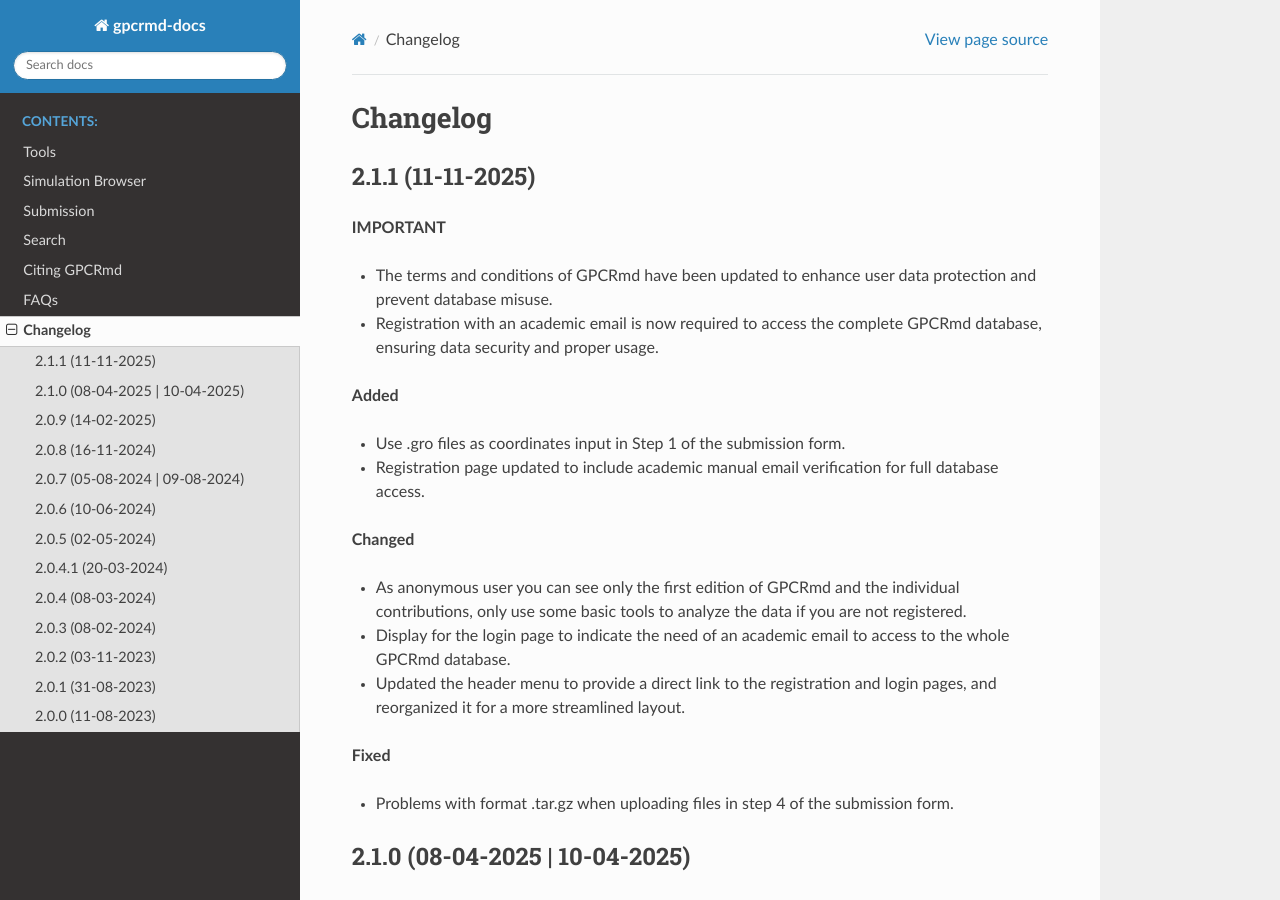
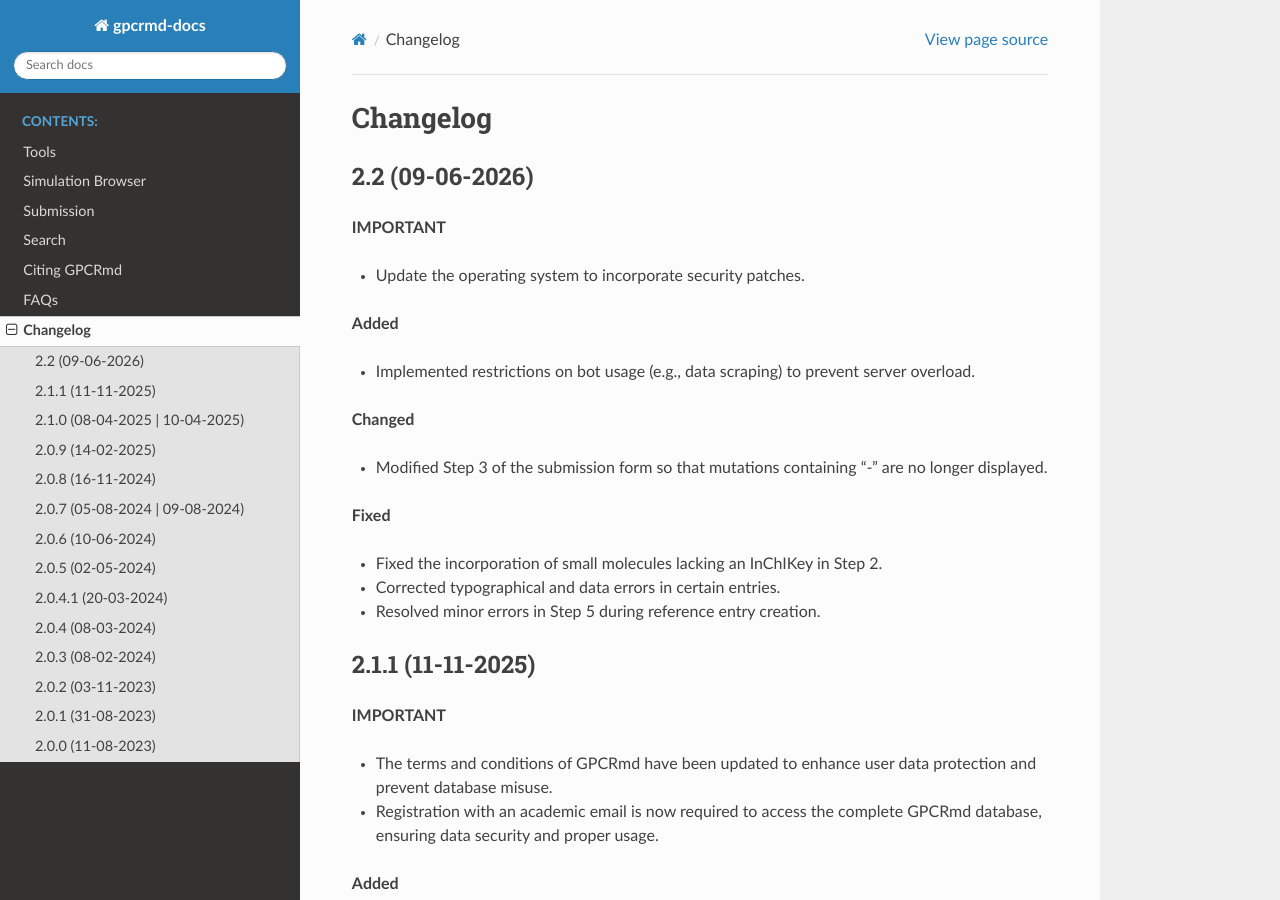
Before and after one commit to GPCRmd/gpcrmd-docs, a Sphinx documentation site: the page built from source/changelog.rst, in a window 1280 px wide and 900 px high. Built offline with Sphinx 7.4.7 and the Read the Docs theme 3.1.0, drawn with Linux system fonts in a browser that asks for light colours.

Commit message:
Patch 2.2

```diff
--- a/source/changelog.rst
+++ b/source/changelog.rst
@@ -4,6 +4,27 @@
 .. toctree::
     :maxdepth: 1
 
+
+2.2 (09-06-2026)
+*******************************
+
+**IMPORTANT**
+
+* Update the operating system to incorporate security patches.
+
+**Added**
+
+* Implemented restrictions on bot usage (e.g., data scraping) to prevent server overload.
+
+**Changed**
+
+* Modified Step 3 of the submission form so that mutations containing "-" are no longer displayed.
+
+**Fixed**
+
+* Fixed the incorporation of small molecules lacking an InChIKey in Step 2.
+* Corrected typographical and data errors in certain entries.
+* Resolved minor errors in Step 5 during reference entry creation.
 
 2.1.1 (11-11-2025)
 *******************************
```
